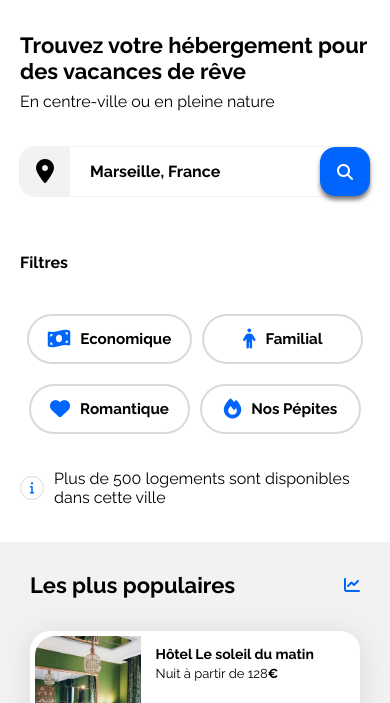
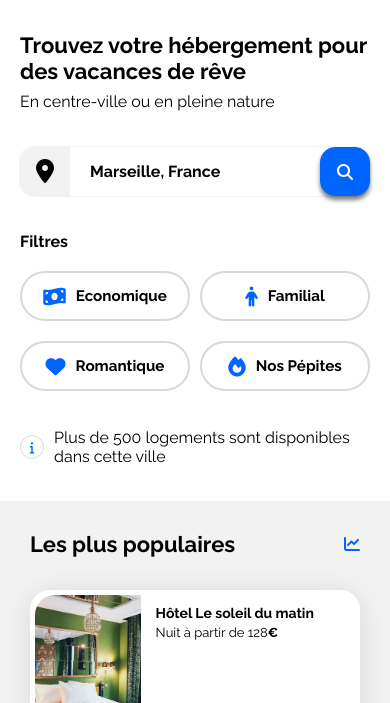
Before and after one commit to Pavol-69/OP-Project-2-page-accueil-agence-voyage-HTML-CSS, a plain HTML site: page index.html in a window 390 px wide. Shown: the part 117-820 px from the top of the page. Drawn offline with Linux system fonts and the light colour scheme.

Commit message:
correction soutenance

```diff
--- a/css/style.css
+++ b/css/style.css
@@ -33,17 +33,18 @@ body {
 }
 
 h2 {
-  margin: 0px;
   font-weight: 700;
   font-size: 22px;
 }
 
 h3 {
-  margin: 0px;
   font-weight: 700;
   font-size: 18px;
 }
 
+h2,
+h3,
+h4,
 p {
   margin: 0;
 }
@@ -59,7 +60,7 @@ header {
 
 #hd_logo {
   height: 19px;
-  padding: 30px 50px 30px 50px;
+  padding: 30px 50px 30px 0px;
   margin-right: auto;
   cursor: pointer;
 }
@@ -163,7 +164,9 @@ header {
 #filter-bar {
   display: flex;
   flex-direction: row;
-  justify-content: left;
+  justify-content: start;
+  align-items: center;
+  height: 50px;
   width: 100%;
   gap: 15px;
 }
@@ -176,7 +179,8 @@ header {
   align-items: center;
 }
 
-#filtres-ctn {
+.filtres-ctn,
+.filtres-big-ctn {
   display: flex;
   flex-direction: row;
   gap: 15px;
@@ -295,12 +299,11 @@ a {
   display: flex;
   flex-direction: row;
   gap: 30px;
-  justify-content: center;
-  flex-wrap: wrap;
+  justify-content: space-between;
 }
 
 .hebergements-cards a {
-  width: 29%;
+  width: 100%;
 }
 
 .hebergements-cards .card {
@@ -389,13 +392,13 @@ a {
 #act-cards {
   display: flex;
   flex-direction: row;
-  justify-content: center;
+  justify-content: space-between;
   gap: 30px;
   box-sizing: border-box;
 }
 
 #act-cards a {
-  min-width: 24%;
+  width: 100%;
 }
 
 #act-cards .card {
@@ -418,6 +421,8 @@ a {
 
 #act-cards article img {
   height: 380px;
+  width: 100%;
+  overflow: hidden;
 }
 
 /**********---FOOTER---**********/
@@ -449,7 +454,8 @@ footer a {
   #filter-bar {
     flex-direction: column;
     gap: 20px;
-    align-items: left;
+    align-items: start;
+    height: 91px;
   }
 
   .hebergements-and-populaires {
@@ -508,6 +514,7 @@ footer a {
 
   #hd_logo {
     margin: auto;
+    padding: 30px 50px 30px 50px;
   }
 
   #menu_ctn {
@@ -542,6 +549,10 @@ footer a {
     align-items: center;
   }
 
+  #filter-bar {
+    height: 161px;
+  }
+
   #sb-btn:after {
     font-family: "Font Awesome 5 Free";
     font-weight: 900;
@@ -559,14 +570,21 @@ footer a {
 
   /**********---FILTRE---**********/
 
-  #filtres-ctn {
-    row-gap: 20px;
-    column-gap: 10px;
-    justify-content: center;
+  .filtres-big-ctn {
+    gap: 20px;
   }
 
-  #filtres-ctn > * {
-    flex-basis: 34%;
+  .filtres-ctn {
+    gap: 10px;
+    flex-direction: row;
+    justify-content: space-between;
+    flex-wrap: nowrap;
+  }
+
+  .filtres-ctn .filtre,
+  .filtres-ctn,
+  .filtres-big-ctn {
+    width: 100%;
   }
 
   /**********---SECTION_GROUPE---**********/
@@ -580,6 +598,7 @@ footer a {
   }
 
   .hebergements-cards {
+    flex-direction: column;
     gap: 15px;
   }
 
--- a/index.html
+++ b/index.html
@@ -50,8 +50,8 @@
           </form>
           <div id="filter-bar">
             <h4 id="fb-title">Filtres</h4>
-            <div>
-              <div id="filtres-ctn">
+            <div class="filtres-big-ctn">
+              <div class="filtres-ctn">
                 <div class="filtre">
                   <i class="fa-solid fa-money-bill-wave fa-lg"></i>
                   <span class="flt-txt">Economique</span>
@@ -60,6 +60,8 @@
                   <i class="fa-solid fa-person fa-lg"></i>
                   <span class="flt-txt">Familial</span>
                 </div>
+              </div>
+              <div class="filtres-ctn">
                 <div class="filtre">
                   <i class="fa-solid fa-heart fa-lg"></i>
                   <span class="flt-txt">Romantique</span>
@@ -80,7 +82,7 @@
         </section>
         <section id="id_hebergements" class="hebergements-and-populaires">
           <section class="hebergements">
-            <h2 id>Hébergements à Marseille</h2>
+            <h2>Hébergements à Marseille</h2>
             <div class="hebergements-cards">
               <a href="#"
                 ><article class="card">
@@ -192,7 +194,10 @@
                     </div>
                   </div>
                 </article></a
-              ><a href="#"
+              >
+            </div>
+            <div class="hebergements-cards">
+              <a href="#"
                 ><article class="card">
                   <img
                     src="./images/hebergements/annie-spratt.jpg"
@@ -447,22 +452,19 @@
 
           <div><a href="#">Conditions générales</a></div>
 
-          <div><a href="#">Données et confidentialité</p></div>
-
+          <div><a href="#">Données et confidentialité</a></div>
         </section>
         <section>
           <h3>Nos hébergements</h3>
           <div><a href="#">Charte qualité</a></div>
 
           <div><a href="#">Proposer votre hôtel</a></div>
-
         </section>
         <section>
           <h3>Assistance</h3>
           <div><a href="#">Centre d'aide</a></div>
 
           <div><a href="#">Nous contacter</a></div>
-
         </section>
       </footer>
     </div>
```
Also changed, not shown: 1 other file.
